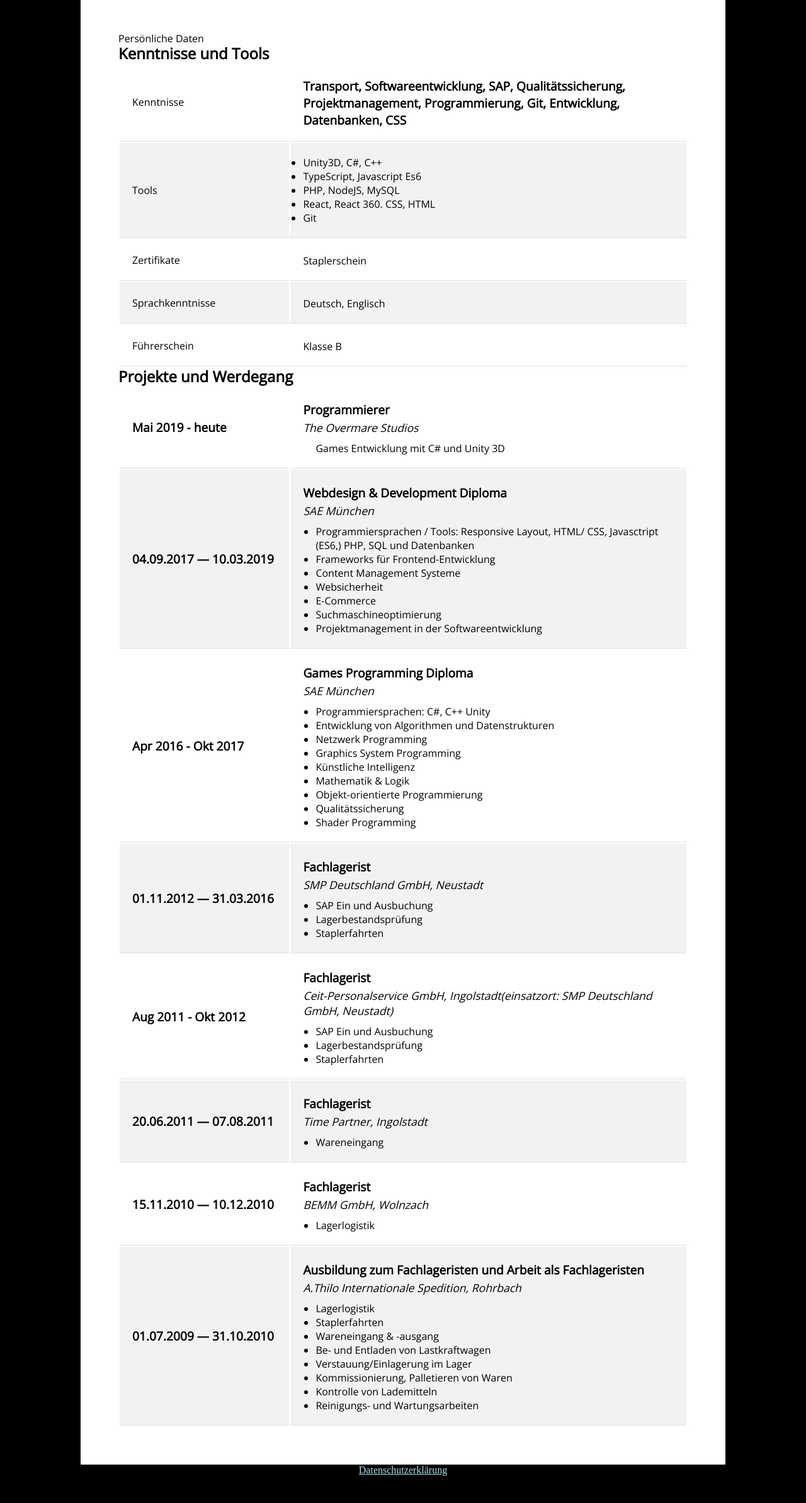
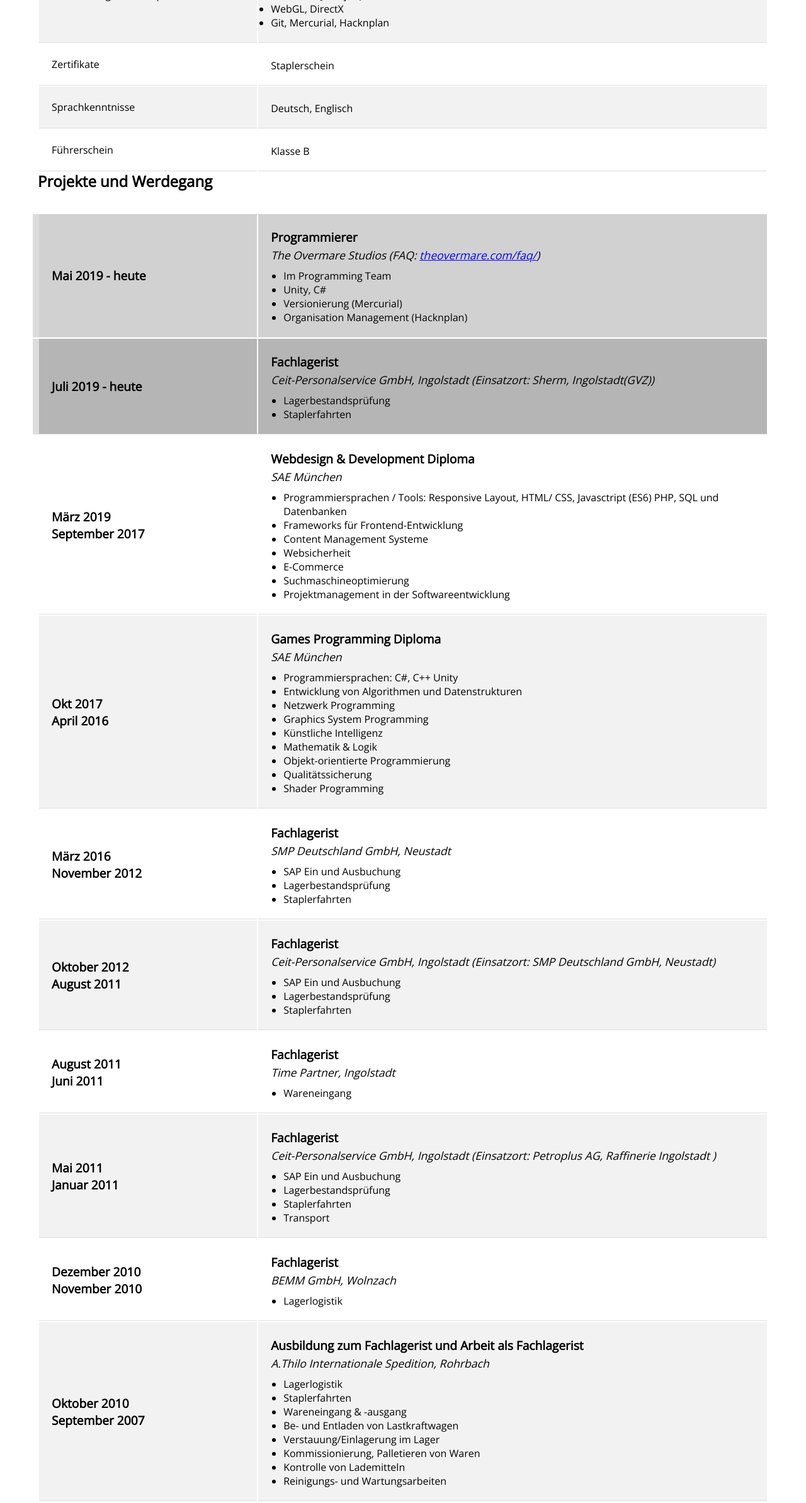
Before and after one commit to 19Kuschel90/MyWeb, a website: page public/Lebenslauf.html in a window 1280 px wide. Shown: the part 325-2712 px from the top of the page at 63% size. Before the commit the page ends 2669 px from the top, so only its background shows below. Drawn offline with nearby package versions, Linux system fonts and the light colour scheme.

Commit message:
rescheib

```diff
--- a/public/Lebenslauf.html
+++ b/public/Lebenslauf.html
@@ -8,17 +8,8 @@
     <link href="https://fonts.googleapis.com/css?family=Open+Sans&display=swap" rel="stylesheet">
 </head>
 
-<body>
-    <Header>
-        <h1>Heiko Kuschel</h1>
-        <nav>
-            <ul>
-                <li><a href="./index.html">Projekte und anderes</a></li>
-                <!-- <li class="select"><a href="./me">Über mich</a></li> -->
-                <li><a href="./Kontakt.html">Kontakt</a></li>
-            </ul>
-        </nav>
-    </Header>
+<body style="background: #ffffff">
+
     <main>
         <section>
             <p>Persönliche Daten</p>
@@ -29,19 +20,23 @@
                 <tr>
                     <td class="Kenntnisse left">Kenntnisse</td>
                     <td>
-                        <p class="job">Transport, Softwareentwicklung, SAP, Qualitätssicherung, Projektmanagement, Programmierung, Git, Entwicklung, Datenbanken, CSS</p>
-
+                        <ul>
+                            <li>Shader Programming, Generische Welten, Netzwerk Programming</li>
+                            <li>Datenbanken, Model-View-Controller</li>
+                            <li>Projektmanagement, Responsive web design</li>
+                            <li>Versionierung, Qualitätssicherung, Logistik, SAP</li>
+                        </ul>
                     </td>
                 </tr>
                 <tr>
-                    <td class="Tools left">Tools</td>
+                    <td class="Tools left">Tools & Programmiersprachen</td>
                     <td>
                         <ul>
-                            <li>Unity3D, C#, C++</li>
-                            <li>TypeScript, Javascript Es6</li>
+                            <li>Unity3D, C#, C++, Visual Studio</li>
+                            <li>TypeScript, Javascript Es6, React, React 360, CSS, HTML</li>
                             <li>PHP, NodeJS, MySQL</li>
-                            <li>React, React 360. CSS, HTML</li>
-                            <li>Git</li>
+                            <li>WebGL, DirectX</li>
+                            <li>Git, Mercurial, Hacknplan</li>
                         </ul>
                     </td>
                 </tr>
@@ -68,22 +63,42 @@
         <section>
             <h2>Projekte und Werdegang</h2>
             <table class="AJob">
-                <tr>
+                <tr style="background-color: #d1d1d1; box-shadow: -10px 0px gainsboro">
                     <td class="time left">Mai 2019 - heute</td>
                     <td class="description">
                         <p class="job">Programmierer</p>
-                        <p class="Where">The Overmare Studios</p>
-                        <p class="jobDescription">Games Entwicklung mit C# und Unity 3D</p>
+                        <p class="Where">The Overmare Studios (FAQ: <a href="https://theovermare.com/faq/" style="color: blue;">theovermare.com/faq/</a>)</p>
+                        <div class="jobDescription">
+                            <ul>
+                                <li>Im Programming Team</li>
+                                <li>Unity, C#</li>
+                                <li>Versionierung (Mercurial)</li>
+                                <li>Organisation Management (Hacknplan)</li>
+                            </ul>
+                        </div>
+                    </td>
+                </tr>
+                <tr style="background-color: #b5b5b5; box-shadow: -10px 0px gainsboro">
+                    <td class="time left">Juli 2019 - heute</td>
+                    <td class="description">
+                        <p class="job">Fachlagerist</p>
+                        <p class="Where">Ceit-Personalservice GmbH, Ingolstadt (Einsatzort: Sherm, Ingolstadt(GVZ))</p>
+                        <div class="jobDescription">
+                            <ul>
+                                <li>Lagerbestandsprüfung</li>
+                                <li>Staplerfahrten</li>
+                            </ul>
+                        </div>
                     </td>
                 </tr>
                 <tr>
-                    <td class="time left">04.09.2017 — 10.03.2019</td>
+                    <td class="time left">März 2019<br/>September 2017</td>
                     <td class="description">
                         <p class="job">Webdesign & Development Diploma</p>
                         <p class="Where">SAE München</p>
                         <div class="jobDescription">
                             <ul>
-                                <li>Programmiersprachen / Tools: Responsive Layout, HTML/ CSS, Javasctript (ES6,) PHP, SQL und Datenbanken</li>
+                                <li>Programmiersprachen / Tools: Responsive Layout, HTML/ CSS, Javasctript (ES6) PHP, SQL und Datenbanken</li>
                                 <li>Frameworks für Frontend-Entwicklung </li>
                                 <li>Content Management Systeme </li>
                                 <li>Websicherheit </li>
@@ -95,7 +110,7 @@
                     </td>
                 </tr>
                 <tr>
-                    <td class="time left">Apr 2016 - Okt 2017</td>
+                    <td class="time left">Okt 2017<br/>April 2016</td>
                     <td class="description">
                         <p class="job">Games Programming Diploma</p>
                         <p class="Where">SAE München</p>
@@ -115,7 +130,7 @@
                     </td>
                 </tr>
                 <tr>
-                    <td class="time left">01.11.2012 — 31.03.2016</td>
+                    <td class="time left">März 2016<br/>November 2012</td>
                     <td class="description">
                         <p class="job">Fachlagerist</p>
                         <p class="Where">SMP Deutschland GmbH, Neustadt</p>
@@ -129,10 +144,10 @@
                     </td>
                 </tr>
                 <tr>
-                    <td class="time left">Aug 2011 - Okt 2012</td>
+                    <td class="time left">Oktober 2012<br/>August 2011</td>
                     <td class="description">
                         <p class="job">Fachlagerist</p>
-                        <p class="Where">Ceit-Personalservice GmbH, Ingolstadt(einsatzort: SMP Deutschland GmbH, Neustadt)
+                        <p class="Where">Ceit-Personalservice GmbH, Ingolstadt (Einsatzort: SMP Deutschland GmbH, Neustadt)
                         </p>
                         <div class="jobDescription">
                             <ul>
@@ -142,9 +157,9 @@
                             </ul>
                         </div>
                     </td>
-                </tr>
+                </tr><br/><br/>
                 <tr>
-                    <td class="time left">20.06.2011 — 07.08.2011</td>
+                    <td class="time left">August 2011<br/>Juni 2011</td>
                     <td class="description">
                         <p class="job">Fachlagerist</p>
                         <p class="Where">Time Partner, Ingolstadt
@@ -157,7 +172,23 @@
                     </td>
                 </tr>
                 <tr>
-                    <td class="time left">15.11.2010 — 10.12.2010</td>
+                    <td class="time left">Mai 2011<br/>Januar 2011</td>
+                    <td class="description">
+                        <p class="job">Fachlagerist</p>
+                        <p class="Where">Ceit-Personalservice GmbH, Ingolstadt (Einsatzort: Petroplus AG, Raffinerie Ingolstadt )
+                        </p>
+                        <div class="jobDescription">
+                            <ul>
+                                <li>SAP Ein und Ausbuchung </li>
+                                <li>Lagerbestandsprüfung</li>
+                                <li>Staplerfahrten</li>
+                                <li>Transport</li>
+                            </ul>
+                        </div>
+                    </td>
+                </tr>
+                <tr>
+                    <td class="time left">Dezember 2010<br/>November 2010</td>
                     <td class="description">
                         <p class="job">Fachlagerist</p>
                         <p class="Where">BEMM GmbH, Wolnzach
@@ -170,9 +201,9 @@
                     </td>
                 </tr>
                 <tr>
-                    <td class="time left">01.07.2009 — 31.10.2010</td>
+                    <td class="time left">Oktober 2010<br/>September 2007</td>
                     <td class="description">
-                        <p class="job">Ausbildung zum Fachlageristen und Arbeit als Fachlageristen</p>
+                        <p class="job">Ausbildung zum Fachlagerist und Arbeit als Fachlagerist</p>
                         <p class="Where">A.Thilo Internationale Spedition, Rohrbach
                         </p>
                         <div class="jobDescription">
@@ -189,14 +220,11 @@
                         </div>
                     </td>
                 </tr>
+
             </table>
         </section>
     </main>
-    <footer>
-        <div>
-            <a href="./DSGVO_DE.html">Datenschutzerklärung</a>
-        </div>
-    </footer>
+
 </body>
 
 </html>
--- a/public/css/Lebenslauf.scss
+++ b/public/css/Lebenslauf.scss
@@ -1,6 +1,6 @@
 main {
     background: #ffffff;
-    width: 80%;
+    width: 100%;
     color: black;
     margin: 0 auto;
     padding: 60px;
```
Also changed, not shown: public/index.html (+11 -11 lines), public/shader.html (+2 -3 lines), public/css/Lebenslauf.css, 1 other file.
